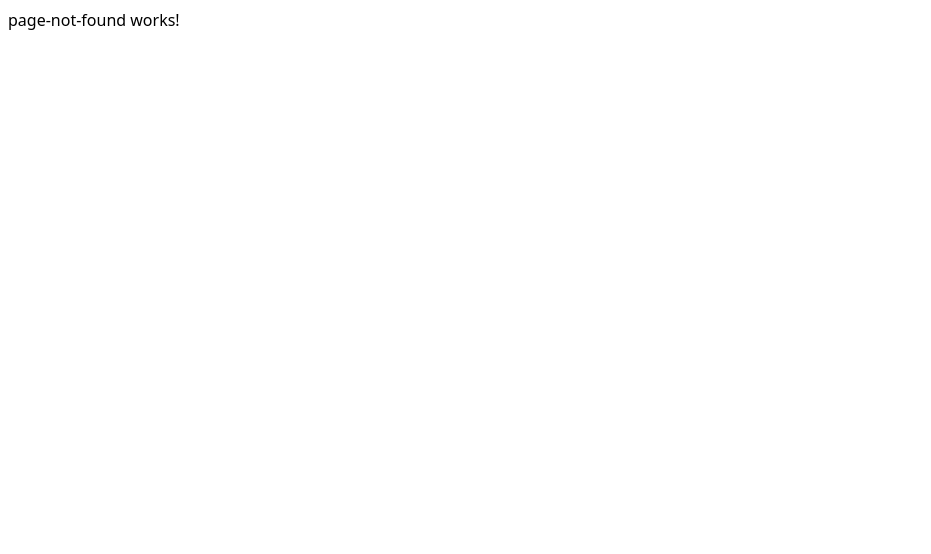
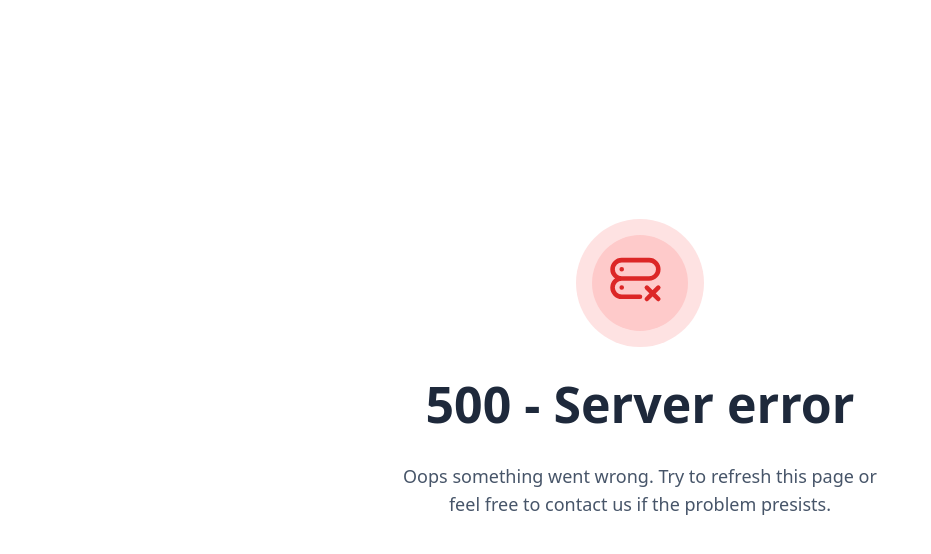
Before and after one commit to Angular-learning-group-2024/jiaxi_yang, an Angular app: page /error in a window 1280 px wide. Shown: the top 554 px of the page, without its empty margins (0-931 px from the left). Built offline with nearby package versions, Linux system fonts and the light colour scheme.

Commit message:
Add postListResolver and error page

```diff
--- a/src/app/app.component.html
+++ b/src/app/app.component.html
@@ -1,3 +1,6 @@
+<ng-container *ngIf="loading">
+  <div class="p-2 text-white bg-slate-300">Loading...</div>
+</ng-container>
 <div class="flex flex-col h-full">
   <div class="p-2 flex-1">
     <router-outlet />
--- a/src/app/app.component.ts
+++ b/src/app/app.component.ts
@@ -1,6 +1,15 @@
 import { CommonModule } from "@angular/common";
 import { Component } from "@angular/core";
-import { RouterLink, RouterLinkActive, RouterOutlet } from "@angular/router";
+import {
+  NavigationCancel,
+  NavigationEnd,
+  NavigationError,
+  NavigationStart,
+  Router,
+  RouterLink,
+  RouterLinkActive,
+  RouterOutlet,
+} from "@angular/router";
 
 @Component({
   selector: "app-root",
@@ -8,4 +17,26 @@ import { RouterLink, RouterLinkActive, RouterOutlet } from "@angular/router";
   imports: [CommonModule, RouterOutlet, RouterLink, RouterLinkActive],
   templateUrl: "./app.component.html",
 })
-export class AppComponent {}
+export class AppComponent {
+  loading = false;
+  constructor(private router: Router) {
+    this.router.events.subscribe((event) => {
+      switch (true) {
+        case event instanceof NavigationStart: {
+          this.loading = true;
+          break;
+        }
+
+        case event instanceof NavigationEnd:
+        case event instanceof NavigationCancel:
+        case event instanceof NavigationError: {
+          this.loading = false;
+          break;
+        }
+        default: {
+          break;
+        }
+      }
+    });
+  }
+}
--- a/src/app/app.routes.ts
+++ b/src/app/app.routes.ts
@@ -8,6 +8,8 @@ import { CanDeactivateComponent } from "./route-guards/can-deactivate/can-deacti
 import { RouteGuardsComponent } from "./route-guards/route-guards.component";
 import { canDeactivateGuard } from "./can-deactivate.guard";
 import { postItemResolver } from "./post/post-item/post-item.resolver";
+import { postListResolver } from "./post/post-list/post-list.resolver";
+import { PageErrorComponent } from "./common/page-error/page-error.component";
 
 type TRoute = Route;
 
@@ -31,12 +33,19 @@ export const routes: TRoute[] = [
       {
         path: "",
         component: PostListComponent,
+        resolve: {
+          postList: postListResolver,
+        },
       },
     ],
   },
   {
     path: "login",
     component: LoginComponent,
+  },
+  {
+    path: "error",
+    component: PageErrorComponent,
   },
   {
     path: "route-guards",
--- /dev/null
+++ b/src/app/common/page-error/page-error.component.html
@@ -0,0 +1,36 @@
+<div
+  class="flex h-[calc(100vh-80px)] items-center justify-center p-5 w-full bg-white"
+>
+  <div class="text-center">
+    <div class="inline-flex rounded-full bg-red-100 p-4">
+      <div class="rounded-full stroke-red-600 bg-red-200 p-4">
+        <svg
+          class="w-16 h-16"
+          viewBox="0 0 28 28"
+          fill="none"
+          xmlns="http://www.w3.org/2000/svg"
+        >
+          <path
+            d="M6 8H6.01M6 16H6.01M6 12H18C20.2091 12 22 10.2091 22 8C22 5.79086 20.2091 4 18 4H6C3.79086 4 2 5.79086 2 8C2 10.2091 3.79086 12 6 12ZM6 12C3.79086 12 2 13.7909 2 16C2 18.2091 3.79086 20 6 20H14"
+            stroke-width="2"
+            stroke-linecap="round"
+            stroke-linejoin="round"
+          ></path>
+          <path
+            d="M17 16L22 21M22 16L17 21"
+            stroke-width="2"
+            stroke-linecap="round"
+            stroke-linejoin="round"
+          ></path>
+        </svg>
+      </div>
+    </div>
+    <h1 class="mt-5 text-[36px] font-bold text-slate-800 lg:text-[50px]">
+      500 - Server error
+    </h1>
+    <p class="text-slate-600 mt-5 lg:text-lg">
+      Oops something went wrong. Try to refresh this page or <br />
+      feel free to contact us if the problem presists.
+    </p>
+  </div>
+</div>
--- a/src/app/common/page-not-found/page-not-found.component.html
+++ b/src/app/common/page-not-found/page-not-found.component.html
@@ -1 +1,40 @@
-<p>page-not-found works!</p>
+<div
+  class="bg-gray-200 w-full px-16 md:px-0 h-screen flex items-center justify-center"
+>
+  <div
+    class="bg-white border border-gray-200 flex flex-col items-center justify-center px-4 md:px-8 lg:px-24 py-8 rounded-lg shadow-2xl"
+  >
+    <p
+      class="text-6xl md:text-7xl lg:text-9xl font-bold tracking-wider text-gray-300"
+    >
+      404
+    </p>
+    <p
+      class="text-2xl md:text-3xl lg:text-5xl font-bold tracking-wider text-gray-500 mt-4"
+    >
+      Page Not Found
+    </p>
+    <p class="text-gray-500 mt-4 pb-4 border-b-2 text-center">
+      Sorry, the page you are looking for could not be found.
+    </p>
+    <a
+      href="/"
+      class="flex items-center space-x-2 bg-blue-600 hover:bg-blue-700 text-gray-100 px-4 py-2 mt-6 rounded transition duration-150"
+      title="Return Home"
+    >
+      <svg
+        xmlns="http://www.w3.org/2000/svg"
+        class="h-5 w-5"
+        viewBox="0 0 20 20"
+        fill="currentColor"
+      >
+        <path
+          fill-rule="evenodd"
+          d="M9.707 14.707a1 1 0 01-1.414 0l-4-4a1 1 0 010-1.414l4-4a1 1 0 011.414 1.414L7.414 9H15a1 1 0 110 2H7.414l2.293 2.293a1 1 0 010 1.414z"
+          clip-rule="evenodd"
+        ></path>
+      </svg>
+      <span>Return Home</span>
+    </a>
+  </div>
+</div>
--- a/src/app/post/post-item/post-item.resolver.ts
+++ b/src/app/post/post-item/post-item.resolver.ts
@@ -2,7 +2,7 @@ import { inject } from "@angular/core";
 import { ResolveFn, Router } from "@angular/router";
 import { TPost } from "../post-service/post.interface";
 import { PostService } from "../post-service/post.service";
-import { mergeMap } from "rxjs/operators";
+import { delay, mergeMap } from "rxjs/operators";
 import { EMPTY, of } from "rxjs";
 
 export const postItemResolver: ResolveFn<TPost> = (route) => {
@@ -10,6 +10,7 @@ export const postItemResolver: ResolveFn<TPost> = (route) => {
   const ps = inject(PostService);
   const id = route.paramMap.get("id")!;
   return ps.getPostById(id).pipe(
+    delay(1000),
     mergeMap((post) => {
       if (post) {
         return of(post);
--- a/src/app/post/post-list/post-list.component.html
+++ b/src/app/post/post-list/post-list.component.html
@@ -1,11 +1,9 @@
-<app-loading-error-indicator [isError]="isError" [isLoading]="isLoading">
 <div
-    *ngFor="let post of posts; index as i"
+  *ngFor="let post of postList; index as i"
   class="font-medium text-blue-600 dark:text-blue-500 hover:underline p-2"
 >
   <a [routerLink]="['/post', post.id]" routerLinkActive="active">
     {{ i + 1 }}. {{ post.title }}
   </a>
 </div>
-</app-loading-error-indicator>
 <router-outlet></router-outlet>
--- a/src/app/post/post-list/post-list.component.ts
+++ b/src/app/post/post-list/post-list.component.ts
@@ -1,8 +1,7 @@
 import { Component, OnInit } from "@angular/core";
 import { TPost } from "../post-service/post.interface";
-import { PostService } from "../post-service/post.service";
 import { CommonModule } from "@angular/common";
-import { RouterModule } from "@angular/router";
+import { ActivatedRoute, RouterModule } from "@angular/router";
 import { LoadingErrorIndicatorComponent } from "../../common/loading-error-indicator/loading-error-indicator.component";
 
 @Component({
@@ -12,25 +11,17 @@ import { LoadingErrorIndicatorComponent } from "../../common/loading-error-indic
   templateUrl: "./post-list.component.html",
 })
 export class PostListComponent implements OnInit {
-  posts: TPost[] = [];
-  isLoading = true;
-  isError = false;
+  postList: TPost[] = [];
 
-  constructor(private postService: PostService) {}
+  constructor(private route: ActivatedRoute) {}
   ngOnInit(): void {
-    this.getPosts();
+    this.getPostList();
   }
 
-  getPosts() {
-    this.postService.getPosts().subscribe({
-      next: (posts) => {
-        this.posts = posts.slice(0, 10);
-        this.isLoading = false;
-      },
-      error: () => {
-        this.isLoading = false;
-        this.isError = true;
-      },
+  getPostList() {
+    this.route.data.subscribe((data) => {
+      const postList: TPost[] = data["postList"];
+      this.postList = postList;
     });
   }
 }
--- /dev/null
+++ b/src/app/post/post-list/post-list.resolver.ts
@@ -0,0 +1,25 @@
+import { inject } from "@angular/core";
+import { ResolveFn, Router } from "@angular/router";
+import { PostService } from "../post-service/post.service";
+import { catchError, delay, mergeMap } from "rxjs/operators";
+import { EMPTY, of } from "rxjs";
+import { TPost } from "../post-service/post.interface";
+
+export const postListResolver: ResolveFn<TPost[]> = () => {
+  const router = inject(Router);
+  const ps = inject(PostService);
+  return ps.getPosts().pipe(
+    delay(1000),
+    mergeMap((posts) => {
+      if (posts) {
+        return of(posts.slice(0, 10));
+      }
+      router.navigate(["/error"]);
+      return EMPTY;
+    }),
+    catchError(() => {
+      router.navigate(["/error"]);
+      return EMPTY;
+    })
+  );
+};
```
Also changed, not shown: src/app/common/page-error/page-error.component.ts (added, +9 -0 lines). Lines whose indentation alone changed are shown as unchanged.
